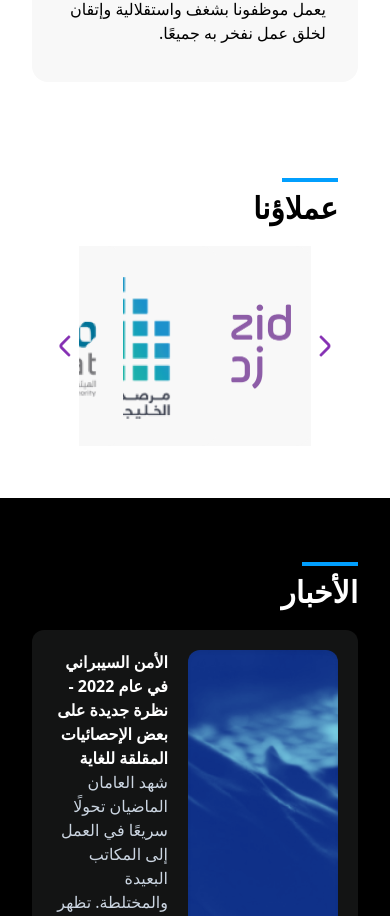
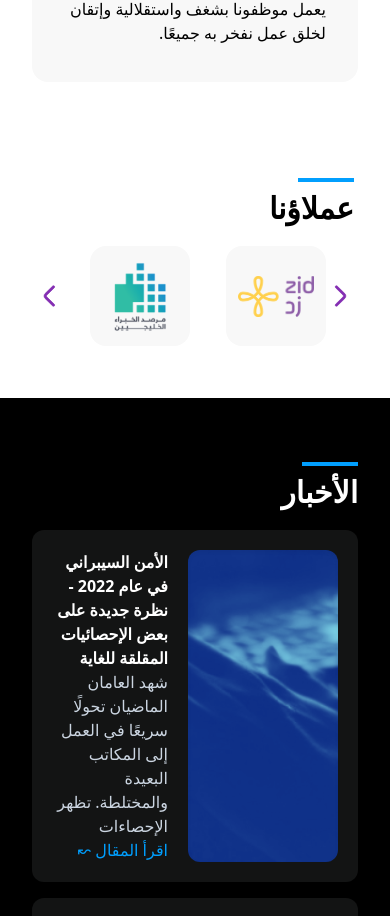
Before and after one commit to MohammadKhallaf/react-trustland, a React (Vite) app: page / in a window 390 px wide. Shown: the part 3390-4306 px from the top of the page. Built offline with nearby package versions, Linux system fonts and the light colour scheme.

Commit message:
update clients section

```diff
--- a/src/containers/ClientsSection/index.tsx
+++ b/src/containers/ClientsSection/index.tsx
@@ -21,7 +21,11 @@ const NavIcon = styled.img`
 
 const ClientsSection = (): JSX.Element => {
   return (
-    <SectionDiv className=" px-5 py-16" id="clients">
+    <SectionDiv
+      className=" px-5 py-16"
+      id="clients"
+      divClass="md:px-4 px-[1rem]"
+    >
       <SectionHeader>عملاؤنا</SectionHeader>
       <div className="flex flex-row">
         <button className="button-prev">
@@ -30,8 +34,8 @@ const ClientsSection = (): JSX.Element => {
 
         <Swiper
           modules={[Navigation]}
-          spaceBetween={50}
-          slidesPerView={3}
+          spaceBetween={10}
+          slidesPerView={2}
           loop={true}
           effect="cards"
           grabCursor
@@ -42,7 +46,11 @@ const ClientsSection = (): JSX.Element => {
           preloadImages={false}
           preventClicks={true}
           slidesOffsetAfter={50}
-          breakpoints={{}}
+          breakpoints={{
+            500: {
+              slidesPerView: 3,
+            },
+          }}
         >
           <SwiperSlide>
             <div>
--- a/src/swipper.css
+++ b/src/swipper.css
@@ -6,9 +6,12 @@
 
 .swiper-slide {
   & > div {
-    @apply bg-lightGray w-[200px] h-[200px] flex justify-center items-center rounded-2xl;
+    @apply bg-lightGray
+    w-[100px] h-[100px]
+    sm:w-[150px] sm:h-[150px]
+    md:w-[200px] md:h-[200px] flex justify-center items-center rounded-2xl;
     & img {
-      @apply max-h-full  p-5;
+      @apply max-h-full p-3 md:p-5;
     }
   }
 }
```
